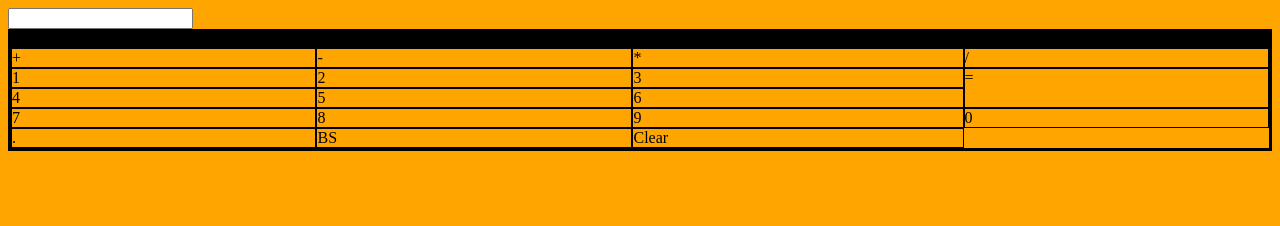
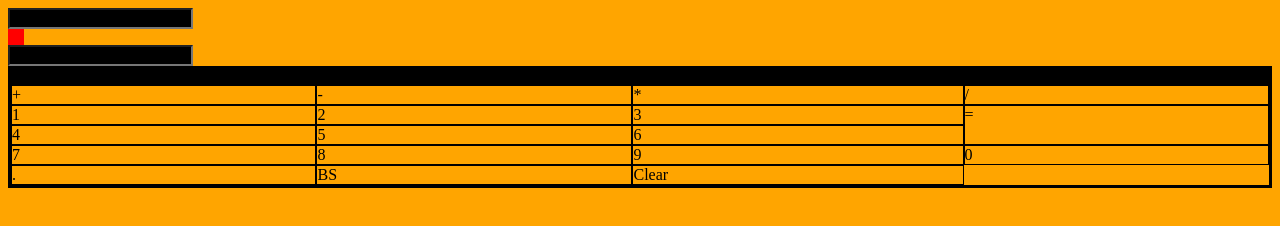
Before and after one commit to jr2nd/playground-eval, a plain HTML site: page index.html in a window 1280 px wide. Drawn offline with Linux system fonts and the light colour scheme.

Commit message:
3 files modified

```diff
--- a/index.html
+++ b/index.html
@@ -7,7 +7,9 @@
 </head>
 
 <body>
-  <input type="number"  id="numin" />
+  <input type="number"  id="number1" />
+  <div id="operator" class="key_symbol"></div>
+  <input type="number" id="number2">
   <div id="answer"></div>
   <div id="container">
     <div id="key_1" class="key key_number">1</div>
--- a/script.js
+++ b/script.js
@@ -8,7 +8,7 @@ const operators = document.querySelectorAll('.operator');
 for (let i = 0; i < numbers.length; i++)
   numbers[i].addEventListener('click', function() {
     answer.innerHTML += this.innerHTML;
-document.querySelector('#numin').value=this.innerHTML;
+document.querySelector('#number1').value=this.innerHTML;
   }); //numbers
 
 equals.addEventListener('click', function() {
--- a/styles.css
+++ b/styles.css
@@ -1,5 +1,14 @@
 body {
   background: orange;
+}
+input {
+  background-color: black;
+  color: white;
+}
+#operator {
+width: 1rem;
+height: 1rem;
+background-color: red;
 }
 #container {
   display: grid;
```
